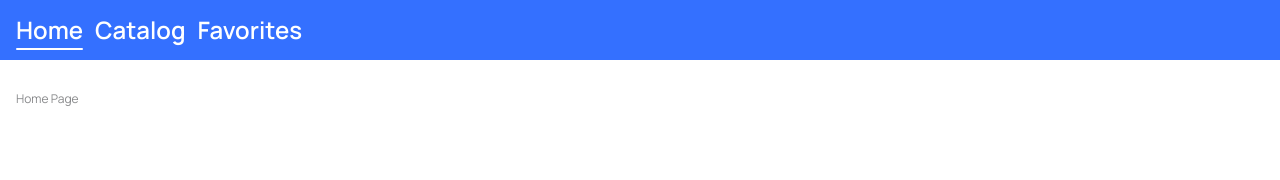
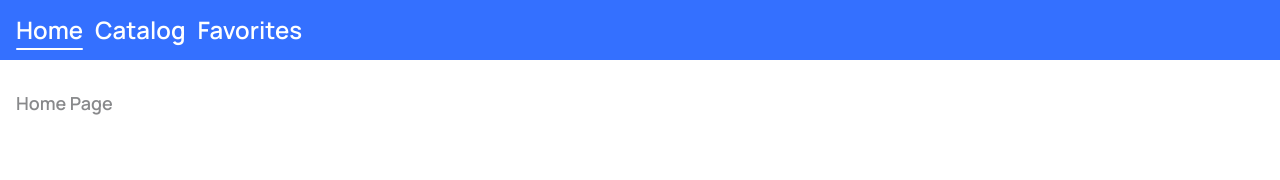
Before and after one commit to tymur-lvov/goit-tech-task, a React (Vite) app: page / in a window 1280 px wide. Shown: the top 180 px of the page. Built offline with nearby package versions, Linux system fonts and the light colour scheme.

Commit message:
reset.css fix

```diff
--- a/src/styles/reset.css
+++ b/src/styles/reset.css
@@ -8,8 +8,6 @@ h6,
 p,
 ol,
 ul {
-  font-size: inherit;
-  font-weight: inherit;
   margin: 0;
   padding: 0;
 }
```
